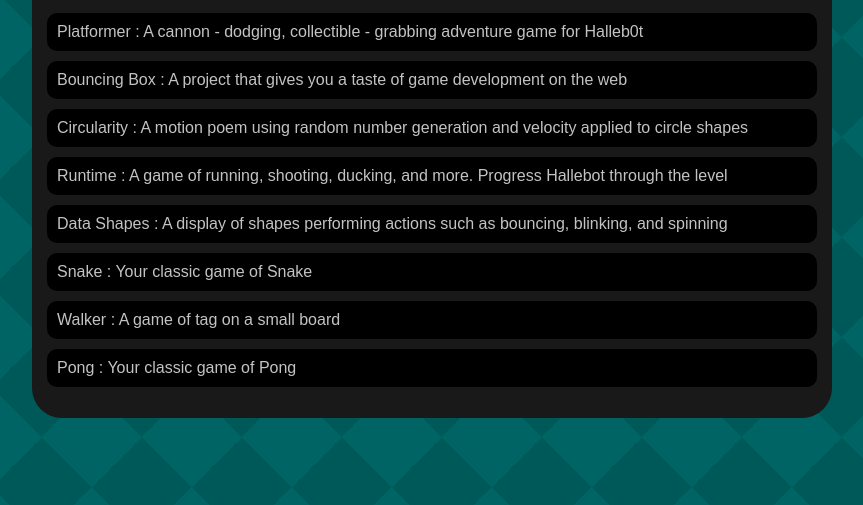
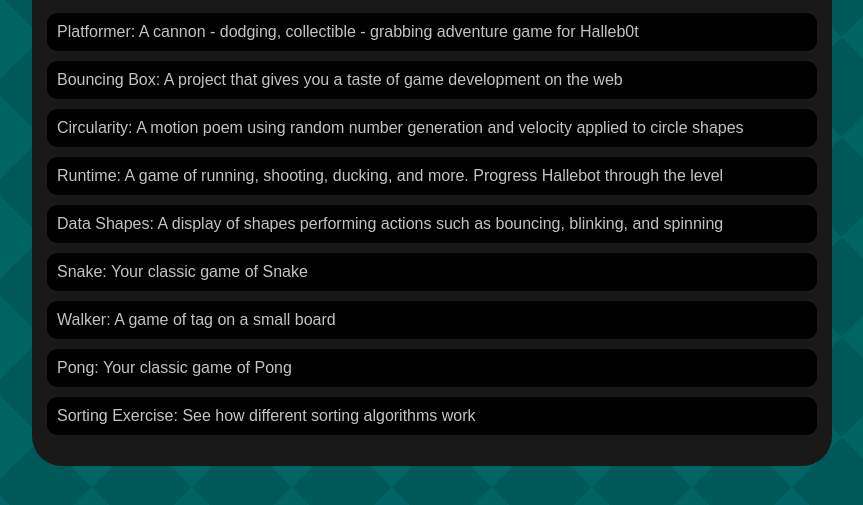
Before and after one commit to GavinHerdt99/GavinHerdt99.github.io, a plain HTML site: page portfolio.html in a window 1280 px wide. Shown: the part 163-668 px from the top of the page, without its empty margins (208-1071 px from the left). Drawn offline with Linux system fonts and the light colour scheme.

Commit message:
Added Sorting Exercise to portfolio

```diff
--- a/portfolio.html
+++ b/portfolio.html
@@ -110,14 +110,15 @@
         <div class="content">
             <h1>Portfolio</h1>
             <ul id="portfolio">
-                <li><a href="projects/platformer/">Platformer : A cannon - dodging, collectible - grabbing adventure game for Halleb0t</a></li>
-                <li><a href="projects/bouncing-box/">Bouncing Box : A project that gives you a taste of game development on the web </a></li>
-                <li><a href="projects/circularity/">Circularity : A motion poem using random number generation and velocity applied to circle shapes</a></li>
-                <li><a href="projects/runtime/">Runtime : A game of running, shooting, ducking, and more. Progress Hallebot through the level</a></li>
-                <li><a href="projects/data-shapes/">Data Shapes : A display of shapes performing actions such as bouncing, blinking, and spinning</a></li>
-                <li><a href="asd-projects/snake/">Snake : Your classic game of Snake</a></li>
-                <li><a href="asd-projects/walker/">Walker : A game of tag on a small board</a></li>
-                <li><a href="asd-projects/pong/">Pong : Your classic game of Pong</a></li>
+                <li><a href="projects/platformer/">Platformer: A cannon - dodging, collectible - grabbing adventure game for Halleb0t</a></li>
+                <li><a href="projects/bouncing-box/">Bouncing Box: A project that gives you a taste of game development on the web </a></li>
+                <li><a href="projects/circularity/">Circularity: A motion poem using random number generation and velocity applied to circle shapes</a></li>
+                <li><a href="projects/runtime/">Runtime: A game of running, shooting, ducking, and more. Progress Hallebot through the level</a></li>
+                <li><a href="projects/data-shapes/">Data Shapes: A display of shapes performing actions such as bouncing, blinking, and spinning</a></li>
+                <li><a href="asd-projects/snake/">Snake: Your classic game of Snake</a></li>
+                <li><a href="asd-projects/walker/">Walker: A game of tag on a small board</a></li>
+                <li><a href="asd-projects/pong/">Pong: Your classic game of Pong</a></li>
+                <li><a href="asd-projects/sorting-exercise/">Sorting Exercise: See how different sorting algorithms work</a></li>
             </ul>
         </div>
      </main>
```
Also changed, not shown: asd-projects/sorting-exercise/index.html (+2 -1 lines).
